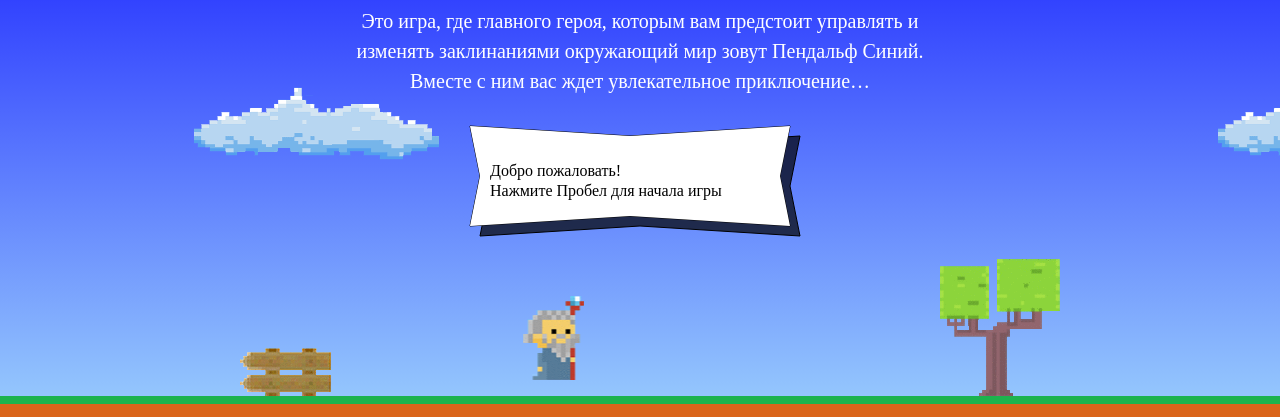
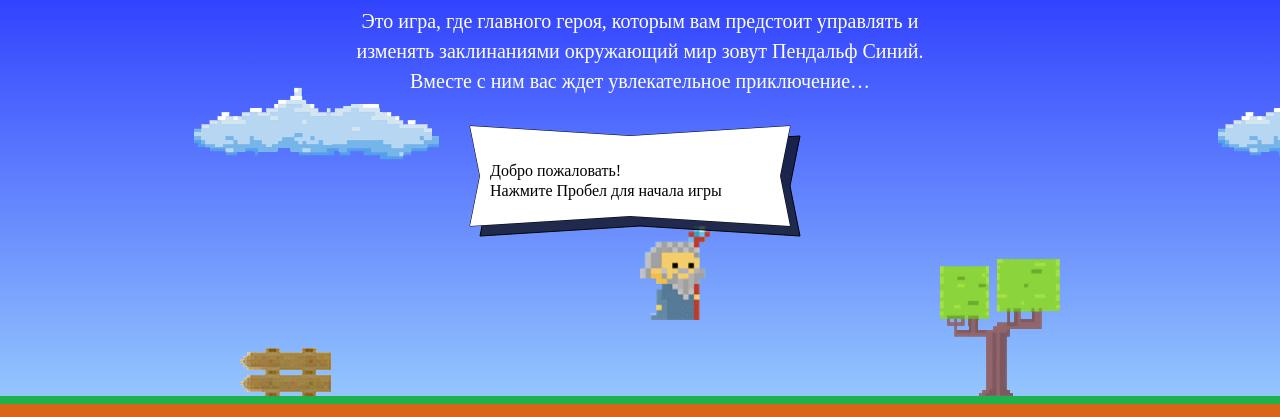
Before and after one commit to Alexstager/590557-code-and-magick, a website: page index.html in a window 1280 px wide. Shown: the part 203-620 px from the top of the page. Drawn offline with Linux system fonts and the light colour scheme; a web font is replaced by a local one.

Commit message:
скрипт для волшебника перед game.js

```diff
--- a/index.html
+++ b/index.html
@@ -180,8 +180,25 @@
     <p class="setup-similar-label">Петр Петров</p>
   </div>
 </template>
+<script>
+  var fireballSize = 22;
+  var getFireballSpeed = function(left) {
+  return left ? 5 : 2;
+  };
+  var wizardSpeed = 3;
+  var wizardWidth = 70;
+  var getWizardHeight = function(wizardWidth) {
+    return 1.337 * wizardWidth;
+  } ;
+  var getWizardX = function(width) {
+    return width / 2;
+  };
+  var getWizardY = function(height) {
+    return (height / 3 * 2) - 70;
+  };
+  </script>
+<script src="js/game.js"></script>
 
-<script src="js/game.js"></script>
 
 </body>
 </html>
```
